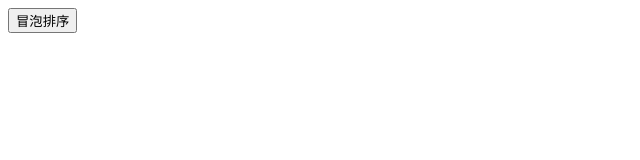
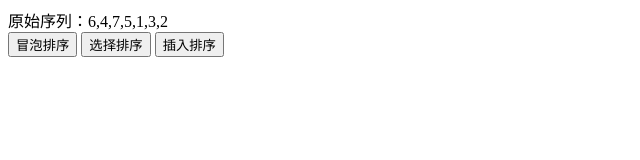
Before and after one commit to heartbeat986/AlgorithmLearning, a plain HTML site: page index.html in a window 1280 px wide. Shown: the whole page, without its empty margins (0-640 px from the left). Drawn offline with Linux system fonts and the light colour scheme.

Commit message:
选择排序、插入排序

```diff
--- a/index.html
+++ b/index.html
@@ -8,13 +8,16 @@
 </head>
 <body>
     <div>
-        <button onclick="bubbleSotr()">冒泡排序</button>
+        <div>原始序列：6,4,7,5,1,3,2</div>
+        <button onclick="bubbleSort()">冒泡排序</button>
+        <button onclick="selectSort()">选择排序</button>
+        <button onclick="insertSort()">插入排序</button>
+
     </div>
 </body>
 <script>
-    function bubbleSotr() {
-        var oldArray = [6,4,7,5,1,3,2];
-        var sortArray = [];
+    var oldArray = [6,4,7,5,1,3,2];
+    function bubbleSort() {
         for (let i = 0; i < oldArray.length - 1; i++) {
             for (let j = 0; j < oldArray.length - 1 - i; j++) {
                 if (oldArray[j] > oldArray[j + 1]) {
@@ -24,6 +27,36 @@
         }
         console.log(oldArray);
     }
+
+    function selectSort(){
+        for (let i = 0; i < oldArray.length - 1; i++) {
+            let min = i
+            for (let j = i + 1; j < oldArray.length; j++) {
+                if (oldArray[j] < oldArray[min] ) {
+                    min = j;
+                }
+            }
+            swap(oldArray,min,i);
+        }
+        console.log(oldArray);
+    }
+
+    function insertSort() {
+        var sortedLength = 1;
+        for (let j = 0; j < oldArray.length; j++) {
+            var  currentIndex = sortedLength;
+            for (let i = sortedLength-1; i>=0; i--) {
+                if (oldArray[currentIndex] < oldArray[i]) {
+                    swap(oldArray,currentIndex,i);
+                    currentIndex = i;
+                }
+            }
+            sortedLength++;
+        }
+        console.log(oldArray);
+    }
+
+
     function swap(array,i,j) {
         var temp = array[i];
         array[i] = array[j];
```
